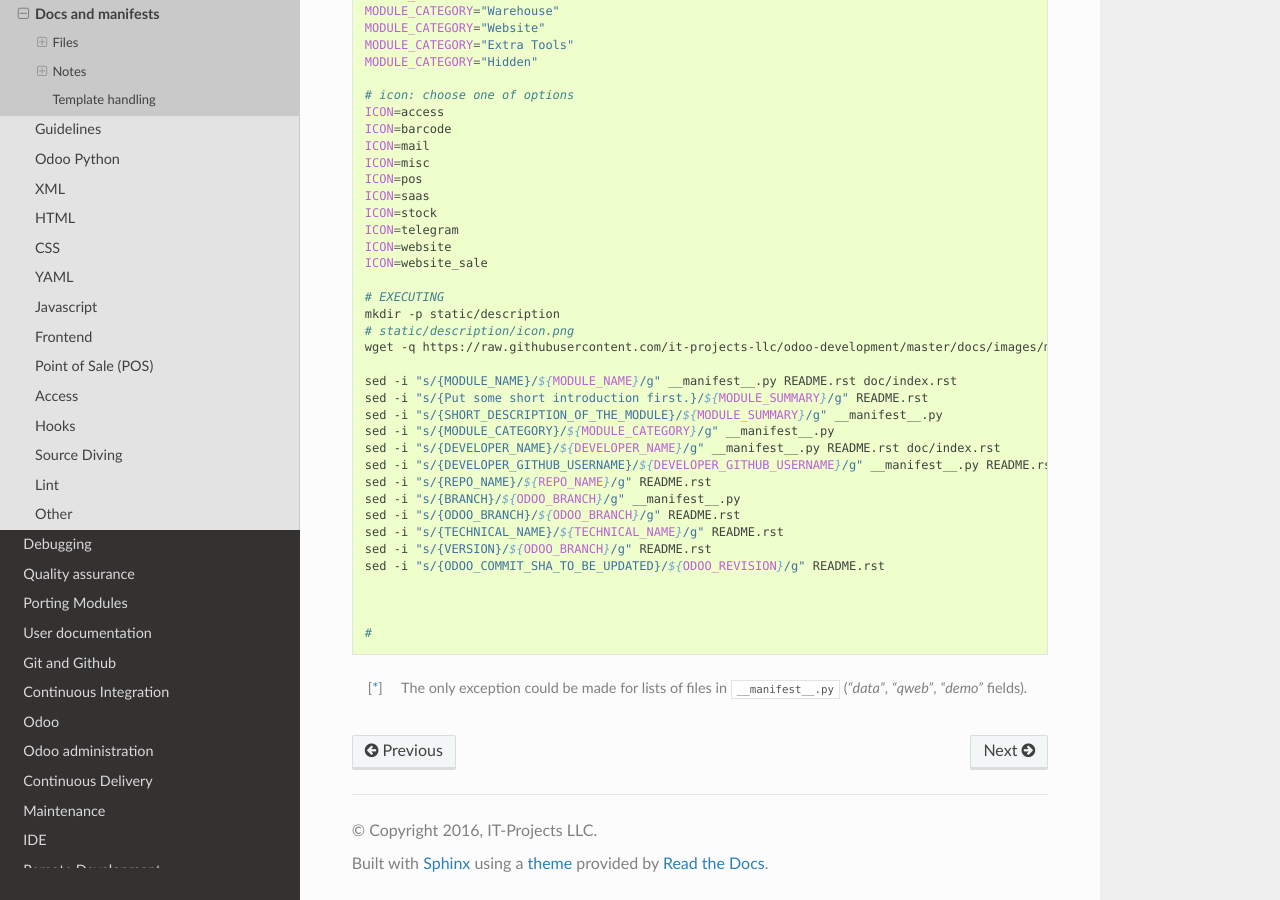
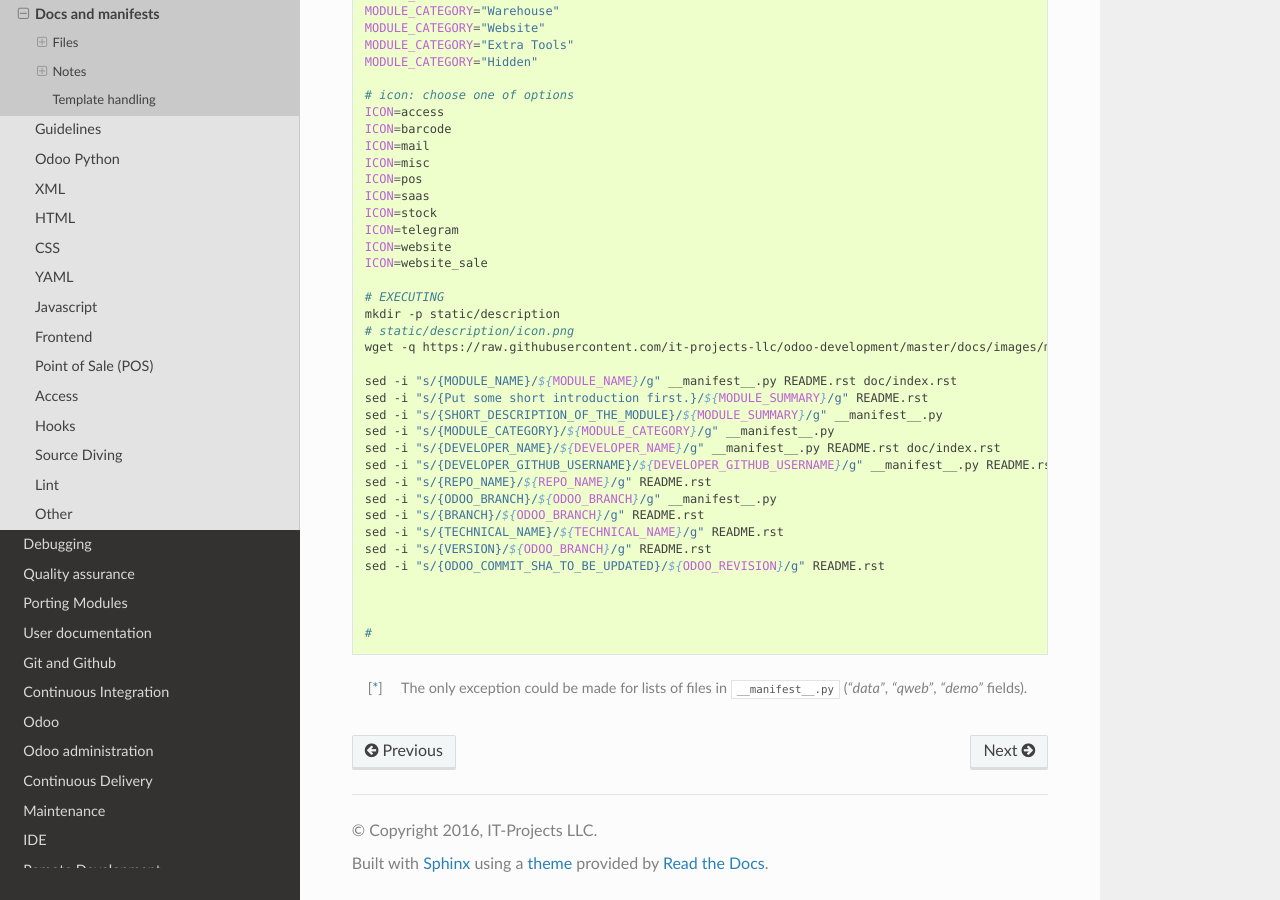
Before and after one commit to itpp-labs/odoo-development, a Sphinx documentation site: the page built from docs/dev/docs/index.rst, in a window 1280 px wide and 900 px high, scrolled down 2600 px. Built offline with Sphinx 7.4.7 and the Read the Docs theme 2.0.0, drawn with Linux system fonts in a browser that asks for light colours.

```diff
--- a/docs/dev/docs/index.rst
+++ b/docs/dev/docs/index.rst
@@ -158,8 +158,8 @@ Update templates:
     sed -i "s/{DEVELOPER_NAME}/${DEVELOPER_NAME}/g" __manifest__.py README.rst doc/index.rst
     sed -i "s/{DEVELOPER_GITHUB_USERNAME}/${DEVELOPER_GITHUB_USERNAME}/g" __manifest__.py README.rst doc/index.rst
     sed -i "s/{REPO_NAME}/${REPO_NAME}/g" README.rst
-    sed -i "s/{BRANCH}/${ODOO_BRANCH}/g" __manifest__.py
-    sed -i "s/{ODOO_BRANCH}/${ODOO_BRANCH}/g" README.rst
+    sed -i "s/{ODOO_BRANCH}/${ODOO_BRANCH}/g" __manifest__.py
+    sed -i "s/{BRANCH}/${ODOO_BRANCH}/g" README.rst
     sed -i "s/{TECHNICAL_NAME}/${TECHNICAL_NAME}/g" README.rst
     sed -i "s/{VERSION}/${ODOO_BRANCH}/g" README.rst
     sed -i "s/{ODOO_COMMIT_SHA_TO_BE_UPDATED}/${ODOO_REVISION}/g" README.rst
```
